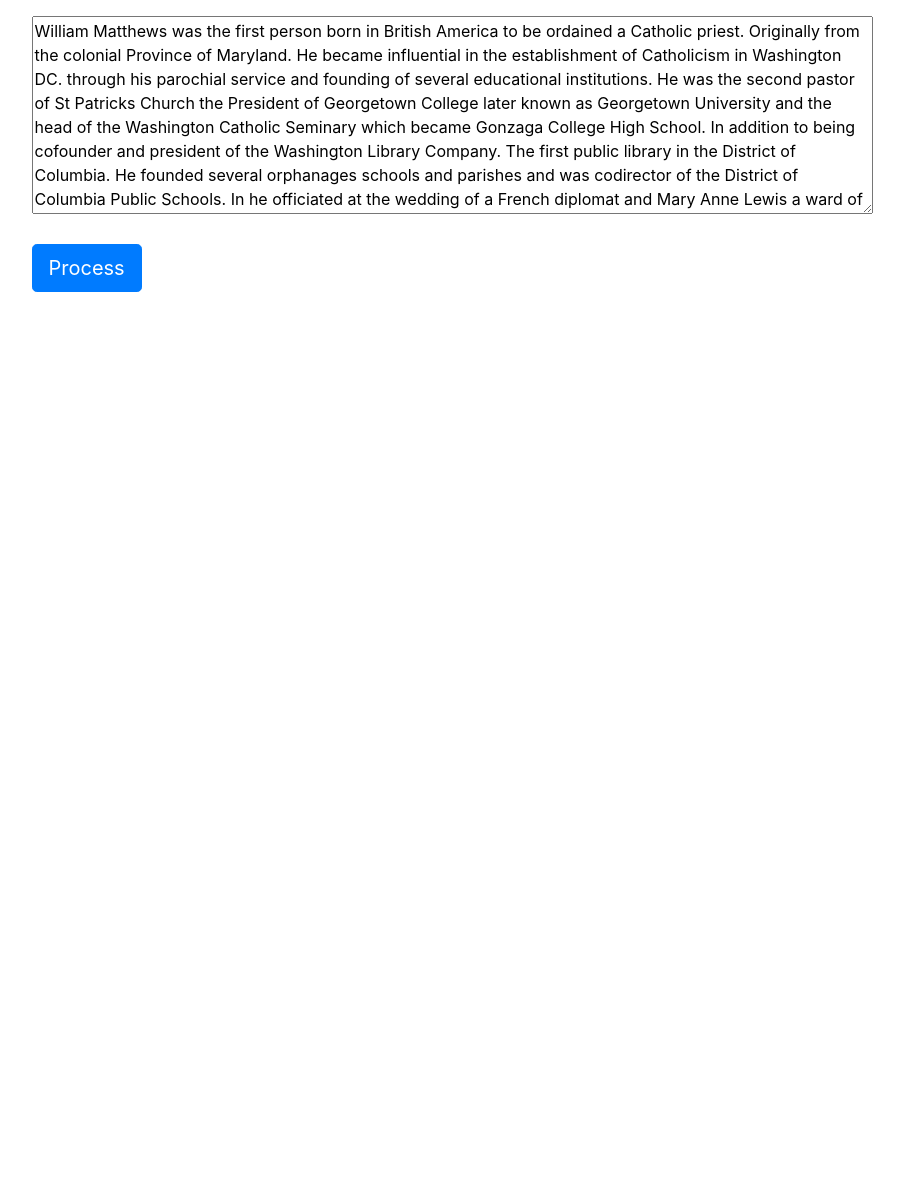
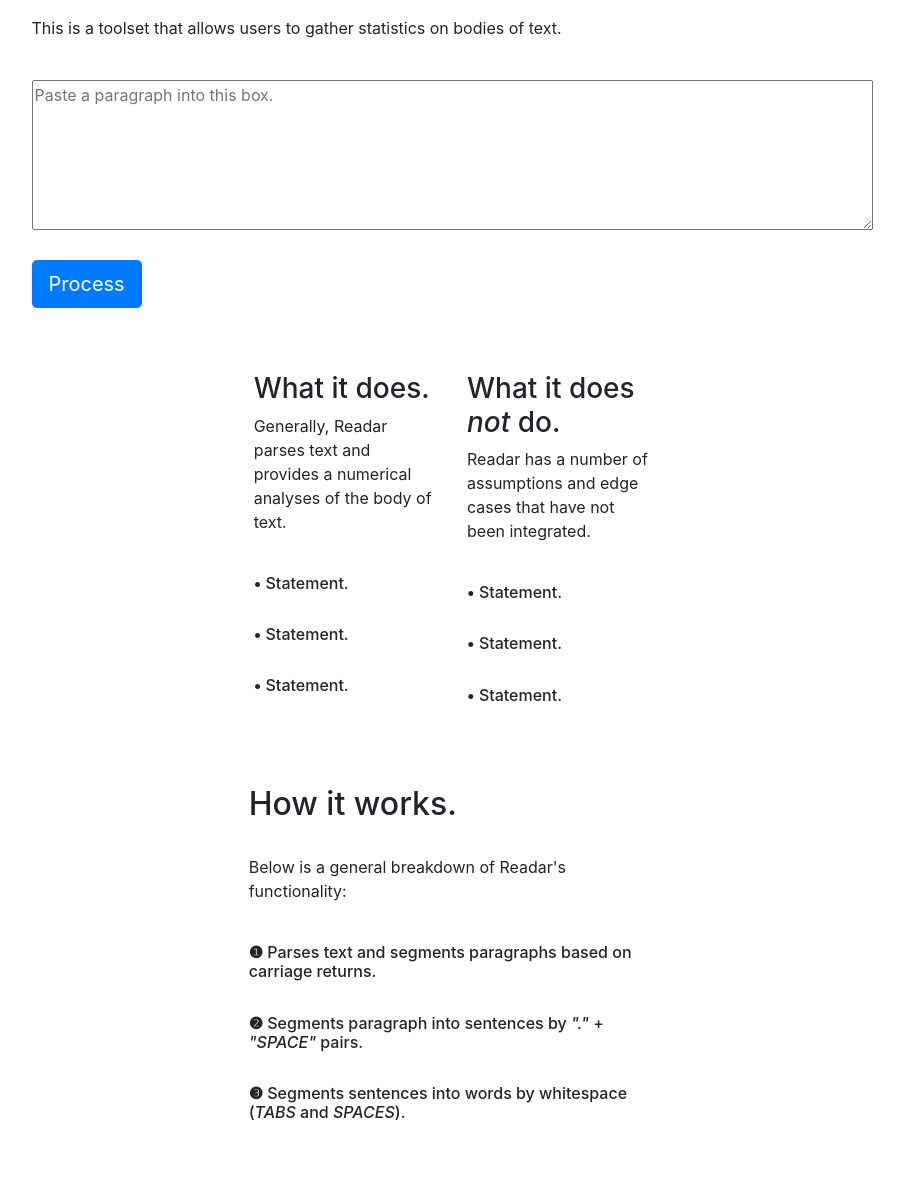
Before and after one commit to KenyanBurnham/Readar, a plain HTML site: page index.html in a window 1280 px wide. Shown: the part 112-1290 px from the top of the page, without its empty margins (188-1092 px from the left). Before the commit the page ends 800 px from the top, so only its background shows below. Drawn offline with nearby package versions, Linux system fonts and the light colour scheme.

Commit message:
Updating visual aesthetics

```diff
--- a/index.html
+++ b/index.html
@@ -9,24 +9,15 @@
     <section class="container-fluid">
         <br><br>
         <div class="row">
-            <div class="col-2">
-                &nbsp;
-            </div>
-            <div class="col-8">
-                <h1>Readar</h1>
-            </div>
-            <div class="col-2">
-                &nbsp;
-            </div>
-        </div>
-        <br>
-        <div class="row">
             <div class="col">
                 &nbsp;
             </div>
             <div class="col">
+                <h1>Readar</h1><br>
+                <p>This is a toolset that allows users to gather statistics on bodies of text. </p>
+                <br>
                 <div class="form-group">
-                  <textarea id="inputPlace" name="name" rows="8" cols="80" placeholder="Paste a paragraph into this box and press the button below.">William Matthews was the first person born in British America to be ordained a Catholic priest. Originally from the colonial Province of Maryland. He became influential in the establishment of Catholicism in Washington DC. through his parochial service and founding of several educational institutions. He was the second pastor of St Patricks Church the President of Georgetown College later known as Georgetown University and the head of the Washington Catholic Seminary which became Gonzaga College High School. In addition to being cofounder and president of the Washington Library Company. The first public library in the District of Columbia. He founded several orphanages schools and parishes and was codirector of the District of Columbia Public Schools. In he officiated at the wedding of a French diplomat and Mary Anne Lewis a ward of President Andrew Jackson in the first Catholic ceremony to be held in the White House.</textarea>
+                  <textarea id="inputPlace" name="name" rows="6" cols="80" placeholder="Paste a paragraph into this box."></textarea>
                   <br><br>
                   <button class="btn btn-lg btn-primary" type="button" name="button" onclick="startCount();">Process</button>
               </div>
@@ -35,7 +26,69 @@
                 &nbsp;
             </div>
         </div>
-        <br><br>
+    </section>
+    <section class="container-fluid">
+      <br><br>
+      <div class="row">
+          <div class="col">
+              &nbsp;
+          </div>
+          <div class="col">
+              <div class="row">
+                  <div class="col">
+                      <h3>What it does.</h3>
+                      <p>Generally, Readar parses text and provides a numerical analyses of the body of text. </p>
+                      <br>
+                      <h6><b>&#8226;</b> Statement. </h6>
+                      <br>
+                      <h6><b>&#8226;</b> Statement. </h6>
+                      <br>
+                      <h6><b>&#8226;</b> Statement. </h6>
+                      <br>
+                  </div>
+                  <div class="col">
+                      <h3>What it does <i>not</i> do. </h3>
+                      <p>Readar has a number of assumptions and edge cases that have not been integrated. </p>
+                      <br>
+                      <h6><b>&#8226;</b> Statement. </h6>
+                      <br>
+                      <h6><b>&#8226;</b> Statement. </h6>
+                      <br>
+                      <h6><b>&#8226;</b> Statement. </h6>
+                      <br>
+                  </div>
+              </div>
+          </div>
+          <div class="col">
+              &nbsp;
+          </div>
+      </div>
+    </section>
+    <br><br>
+    <section>
+        <div class="row">
+            <div class="col">
+                &nbsp;
+            </div>
+            <div class="col">
+                <h2>How it works.</h2>
+                <br>
+                <p>Below is a general breakdown of Readar's functionality:</p>
+                <br>
+                <h6><b>&#10102;</b> Parses text and segments paragraphs based on carriage returns.</h6>
+                <br>
+                <h6><b>&#10103;</b> Segments paragraph into sentences by <i>"."</i> + <i>"SPACE"</i> pairs.</h6>
+                <br>
+                <h6><b>&#10104;</b> Segments sentences into words by whitespace (<i>TABS</i> and <i>SPACES</i>).</h6>
+                <br>
+            </div>
+            <div class="col">
+                &nbsp;
+            </div>
+        </div>
+    </section>
+
+    <section>
         <div class="row">
             <div class="col-2">
                 &nbsp;
@@ -49,7 +102,7 @@
                 &nbsp;
             </div>
         </div>
-    </section>
+  </section>
 
 
     <!-- Scripts-->
```
